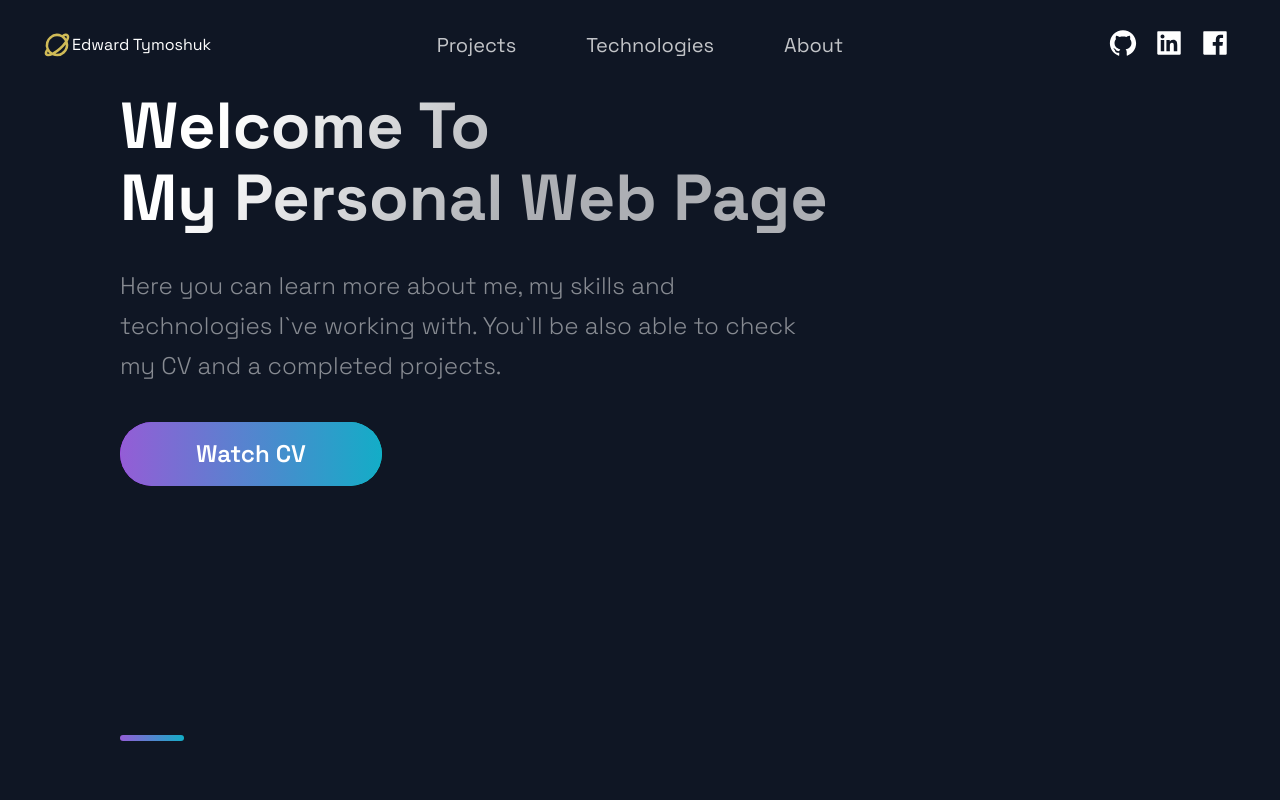
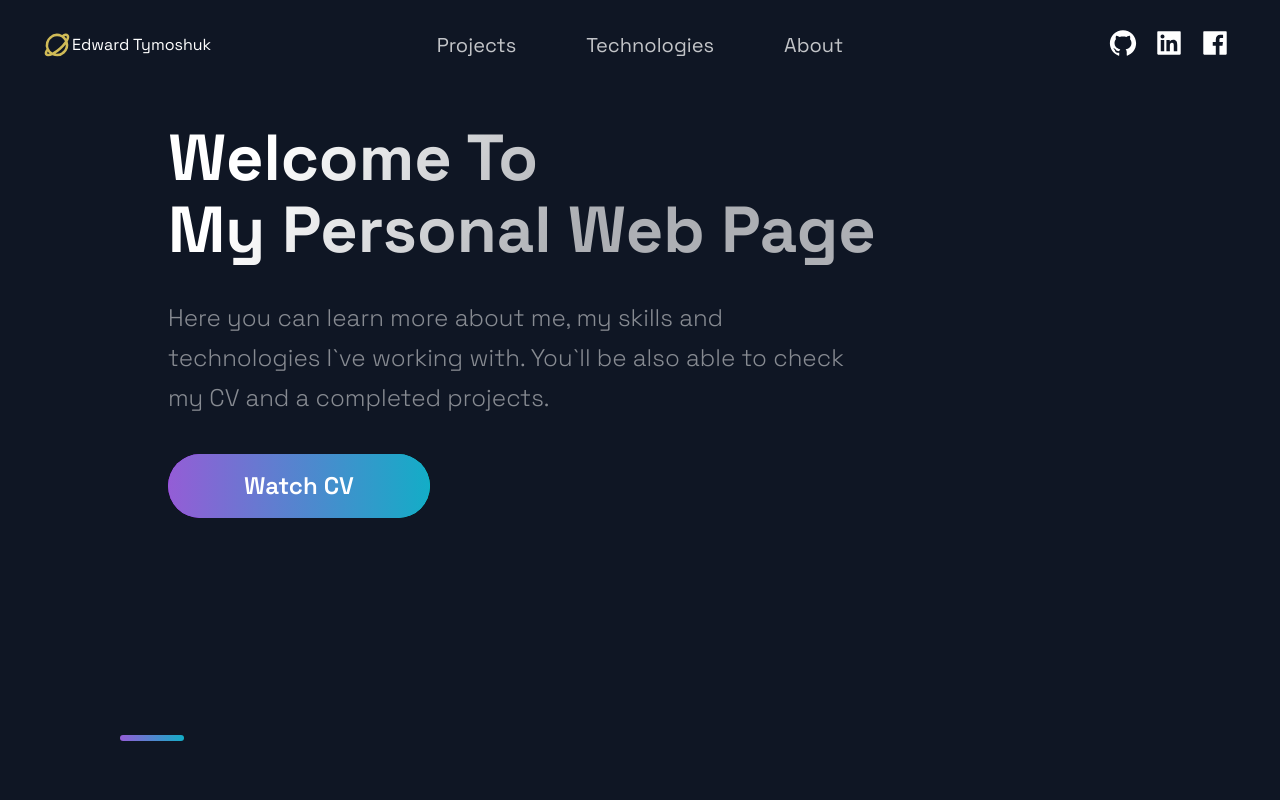
Before and after one commit to EdwardTymoshuk/my-personal-website, a Next.js app: page / in a window 1280 px wide. Shown: the top 800 px of the page. Built offline with nearby package versions, Linux system fonts and the light colour scheme.

Commit message:
small changes

```diff
--- a/src/components/Hero/Hero.js
+++ b/src/components/Hero/Hero.js
@@ -6,7 +6,7 @@ import { LeftSection } from './HeroStyles';
 
 const Hero = (props) => (
   <>
-    <Section row nopadding>
+    <Section row>
       <LeftSection>
         <SectionTitle main center>
           Welcome To <br />
--- a/src/components/Projects/Projects.js
+++ b/src/components/Projects/Projects.js
@@ -27,8 +27,8 @@ const Projects = () => (
               </TagList>
             </div>
             <UtilityList>
-              <ExternalLinks href={visit}>Code</ExternalLinks>
-              <ExternalLinks href={source}>Source</ExternalLinks>
+              <ExternalLinks href={visit} target="_blanck">Code</ExternalLinks>
+              <ExternalLinks href={source} target="_blanck">Source</ExternalLinks>
             </UtilityList>
           </BlogCard>
         );
--- a/src/pages/index.js
+++ b/src/pages/index.js
@@ -10,7 +10,7 @@ import { Section } from '../styles/GlobalComponents';
 const Home = () => {
   return (
     <Layout>
-      <Section grid>
+      <Section grid center>
         <Hero />
         <BgAnimation />
       </Section>
--- a/src/styles/GlobalComponents/index.js
+++ b/src/styles/GlobalComponents/index.js
@@ -18,7 +18,7 @@ export const Section = styled.section`
 
   @media ${(props) => props.theme.breakpoints.sm} {
     padding: ${(props) => props.nopadding ? "0" : "16px 16px 0" } ;
-
+    align-items: ${(props) => props.center ? "center" : "" } ;
     width: calc(100vw - 32px);
     flex-direction: column;
   }
```
